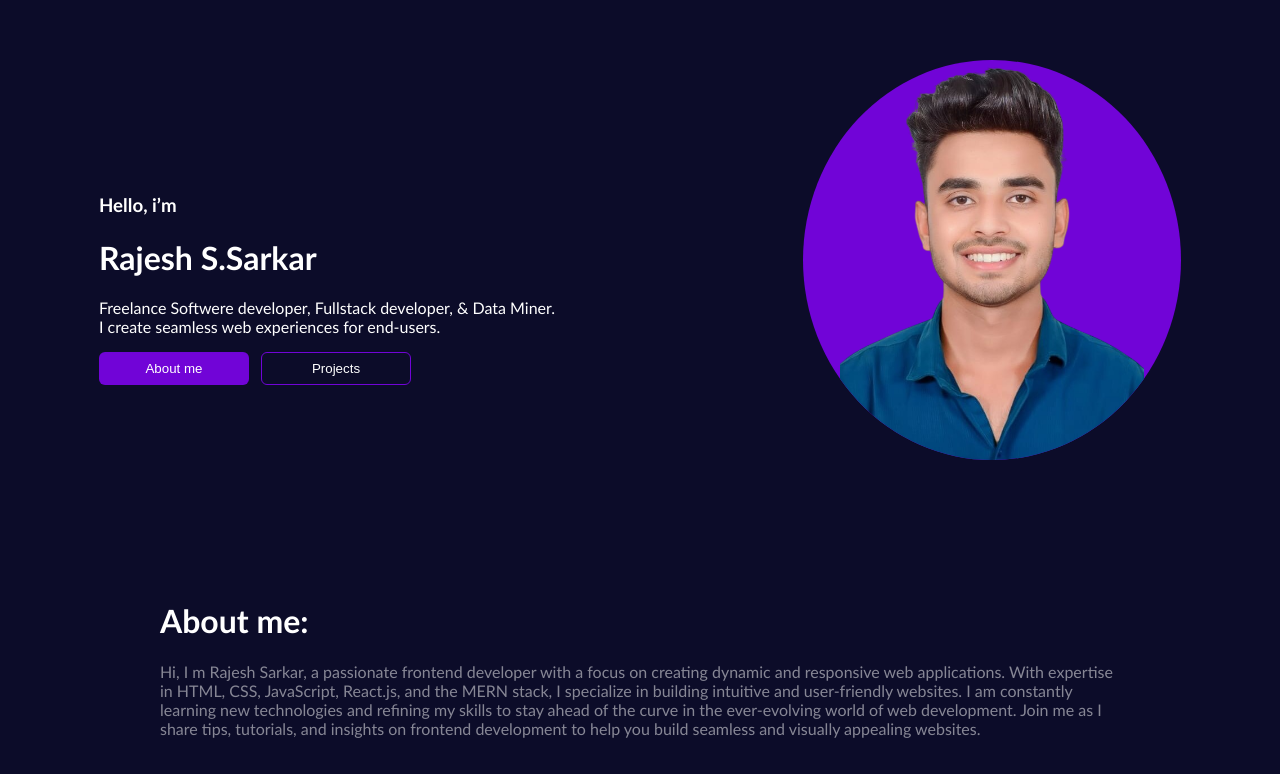
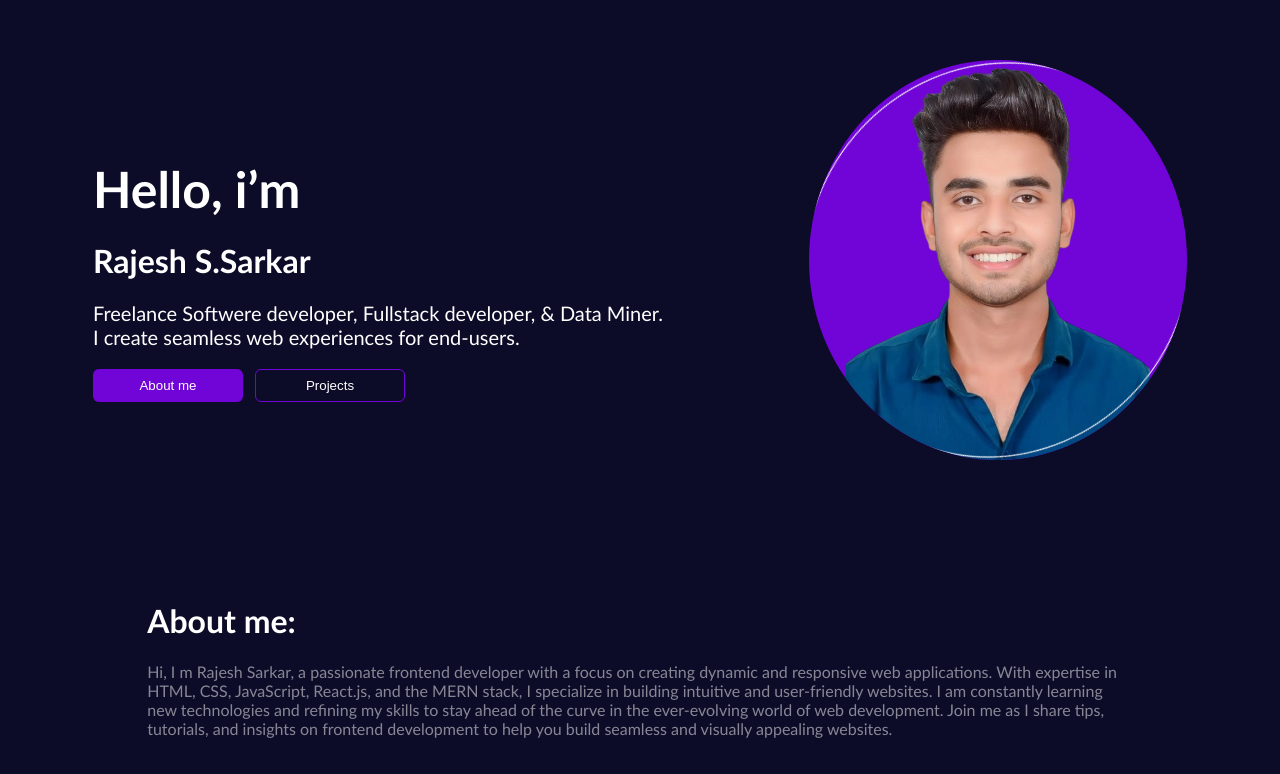
Before and after one commit to rajeshsarkar95/potfolio, a Next.js app: page /components/mainbar in a window 1280 px wide. Shown: the part 108-882 px from the top of the page. Built offline with nearby package versions, Linux system fonts and the light colour scheme.

Commit message:
all  codecommit

```diff
--- a/src/app/components/mainbar/mainbar.css
+++ b/src/app/components/mainbar/mainbar.css
@@ -10,11 +10,13 @@
   padding: 20px;
   flex-wrap: wrap;
 }
+.my_difination{
+  font-size: 20px;
+}
 .profile_section {
   color: white;
   margin-top: 61px;
   margin-bottom: 20px;
-  margin-right: 90px;
 }
 
 .profile_button {
@@ -30,7 +32,9 @@
   border-radius: 6px;
   border: none;
 }
-
+.eyes{
+  margin-top: 12px;
+}
 .project {
   background-color: rgb(12, 12, 41);
   border: 1px solid rgb(113, 4, 215);
@@ -49,14 +53,39 @@
   align-items: center;
   justify-content: center;
   overflow: hidden;
+  position: relative;
 }
+.profile_image::before {
+  content: "";
+  position: absolute;
+  top: -1px;
+  left: -1px;
+  right: -1px;
+  bottom: -1px;
+  border: 1px solid white;
+  border-radius: 50%;
+  animation: rotate-border 5s linear infinite;
+}
+
+@keyframes rotate-border {
+  0% {
+    transform: rotate(0deg);
+  }
+  100% {
+    transform: rotate(360deg);
+  }
+}
+
 
 .profile_image img {
   height: 100%;
   width: auto;
   object-fit: cover;
 }
-
+.hello_name{
+  font-size: 50px;
+  margin: 0;
+}
 .experience_profile {
   display: flex;
   align-items: center;
@@ -66,7 +95,7 @@
 }
 
 .experience {
-  width: 75%;
+  width: 77%;
   color: white;
   font-family: "Gill Sans", "Gill Sans MT", Calibri, "Trebuchet MS", sans-serif;
 }
--- a/src/app/components/mainbar/page.js
+++ b/src/app/components/mainbar/page.js
@@ -1,20 +1,21 @@
 import React from "react";
 import "./mainbar.css";
 import Image from "next/image";
+import { IoEyeSharp } from "react-icons/io5";
 
 function Mainbar() {
   return (
     <div>
       <div className="Main_conatainer">
         <div className="profile_section">
-          <h3>Hello, i’m</h3>
+          <h1 className="hello_name">Hello, i’m</h1>
           <h1>Rajesh S.Sarkar</h1>
-          <p>
+          <p className="my_difination">
             Freelance Softwere developer, Fullstack developer, & Data Miner. <br />I
             create seamless web experiences for end-users.
           </p>
           <div className="profile_button">
-            <button className="aboutme">About me</button>
+            <button className="aboutme">About me </button>
             <button className="project">Projects</button>
           </div>
         </div>
--- a/src/app/components/skills/skills.css
+++ b/src/app/components/skills/skills.css
@@ -18,7 +18,7 @@
   overflow: hidden;
   align-items: center;
   height: 15vh;
-  background-color: rgb(1, 1, 5);
+  background-color: rgb(12, 12, 26);
   border-radius: 6px;
   border: 1px solid transparent;
 }
@@ -72,7 +72,7 @@ p {
   margin-top: 4px;
 }
 .Skills_heading {
-  margin-left: 196px;
+  margin-left: 182px;
   color: white;
 }
 @media (max-width: 1024px) {
```
Also changed, not shown: package.json (+4 -3 lines), src/app/components/nabvar/navbar.css (+41 -0 lines), src/app/components/nabvar/page.js (+16 -4 lines), 1 other file (tests, documents, lock files or other folders).
